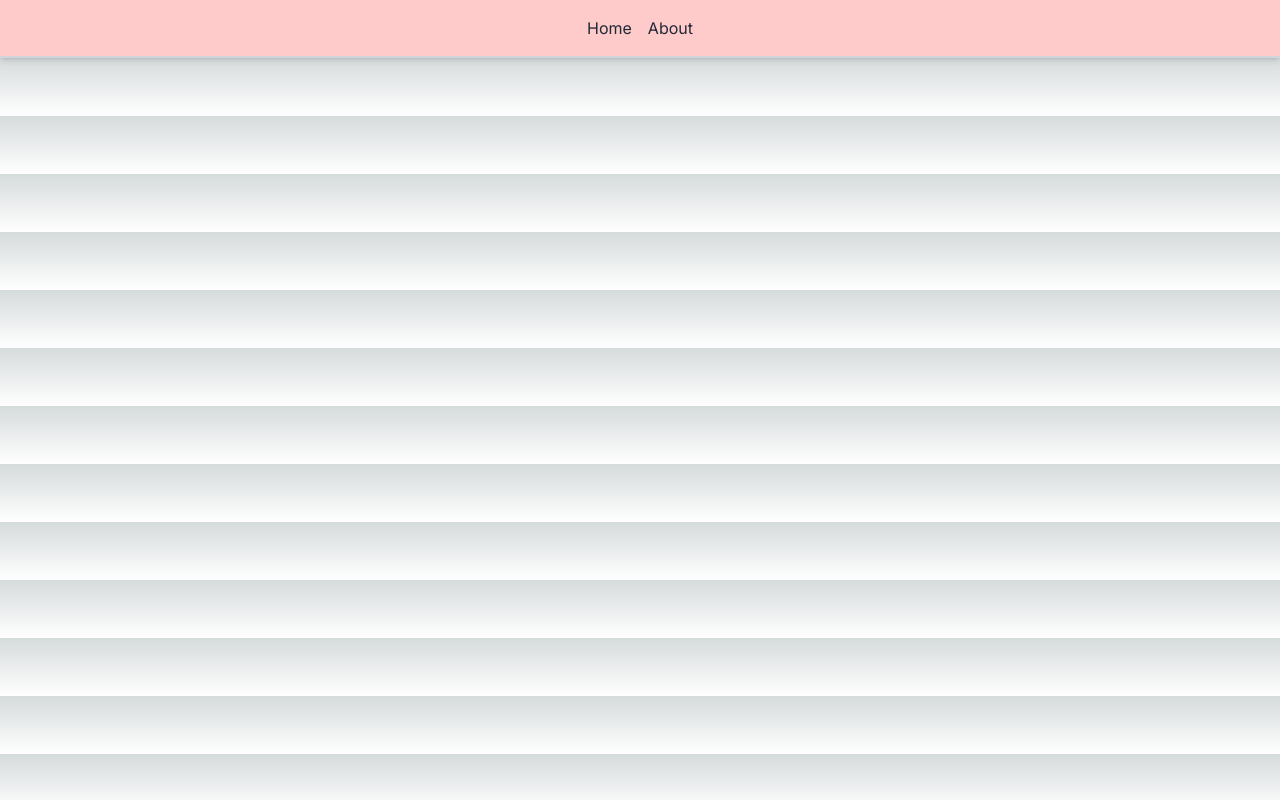
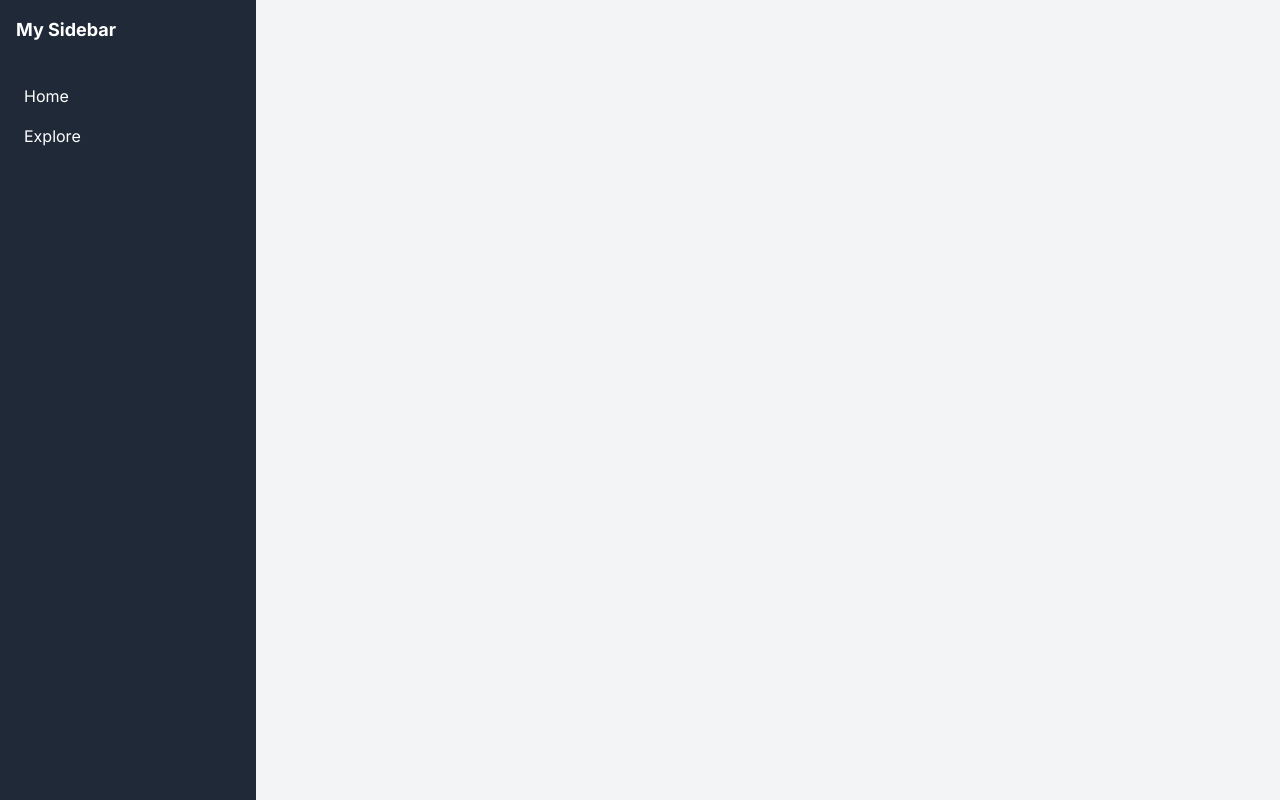
Before and after one commit to leowujk/music_recommendation_system, a Next.js app: page / in a window 1280 px wide. Built offline with nearby package versions, Linux system fonts and the light colour scheme.

Commit message:
I remove navbar, replace it with sidebar

```diff
--- a/app/layout.tsx
+++ b/app/layout.tsx
@@ -1,7 +1,7 @@
 import type { Metadata } from "next";
 import { Inter } from "next/font/google";
 import "./globals.css";
-import Navbar from "@/components/navbar";
+import Sidebar from "@/components/Sidebar";
 
 const inter = Inter({ subsets: ["latin"] });
 
@@ -19,8 +19,8 @@
     // this will made your day
     <html lang="en">
       <body className={inter.className}>
-        {/* put Navbar in it. */}
-        <Navbar/>
+        {/* put Sidebar in it. */}
+        <Sidebar/>
       </body>
     </html>
   );
--- a/app/page.tsx
+++ b/app/page.tsx
@@ -6,19 +6,18 @@
 import Link from "next/link";
 import React from "react";
 import Image from "next/image";
-
+import Sidebar from "@/components/Sidebar";
 
 // default page
 export default function Home() {
-  const items = ['a','b','c','d'];
-
 
   return (
-    <div className="flex flex-wrap justify-center space-x-4 space-y-4 p-2">
-      {/* 彈性，允許換行，居中對齊，水平、垂直間距 */}
-      <div className="text-blue-500">
-        {/* <CardGroup arr={items}/> */}
-      </div>
+    <div>
+      <Sidebar/>
+      <main className="p-6">
+        <h1 className="text-2xl font-bold">Welcome to my website</h1>
+        {/* Your page content */}
+      </main>
     </div>
   );
 }
--- /dev/null
+++ b/components/Sidebar.tsx
@@ -0,0 +1,32 @@
+// Components is a specific folder contained objects
+
+import Link from "next/link";
+
+// objects
+const Sidebar = () => {
+    // return
+    return (
+        <div className="flex h-screen">
+          <div className="w-64 bg-gray-800 text-white flex flex-col">
+            <div className="p-4">
+              <h1 className="text-lg font-bold">My Sidebar</h1>
+            </div>
+            <div className="flex flex-col p-4">
+                {/* turn a link into div */}
+              <Link href="/">
+                <div className="p-2 hover:bg-gray-700 rounded">Home</div>
+              </Link>
+              <Link href="/Explore">
+                <div className="p-2 hover:bg-gray-700 rounded">Explore</div>
+              </Link>
+            </div>
+          </div>
+          <div className="flex-1 p-6 bg-gray-100">
+            {/* Main content goes here */}
+          </div>
+        </div>
+    );
+};
+
+// export
+export default Sidebar;
--- a/components/navbar.tsx
+++ /dev/null
@@ -1,29 +0,0 @@
-// Components is a specific folder contained objects
-
-import Link from "next/link";
-
-// objects
-const Navbar = () => {
-    // return
-    return (
-        <div className="flex space-x-4 border-b-2 border-gray-300 py-4 bg-red-200 shadow-md justify-center">
-            {/* add border in the buttom, padding */}
-            {/* to url : 'root' in 'app' folder*/}
-            <Link href='/'>
-                <div className=" text-gray-800 hover:text-blue-500 transition duration-300 ease-in-out">
-                    {/* hover: transition  ease-in-out*/}
-                    Home
-                </div>
-            </Link>
-            {/* to url : "about" folder in 'app' folder */}
-            <Link href='/about'>
-                <div className=" text-gray-800 hover:text-blue-500 transition duration-300 ease-in-out">
-                    About
-                </div>
-            </Link>
-        </div>
-    );
-};
-
-// export
-export default Navbar;
```
Also changed, not shown: package.json (+8 -5 lines), 1 other file (tests, documents, lock files or other folders).
